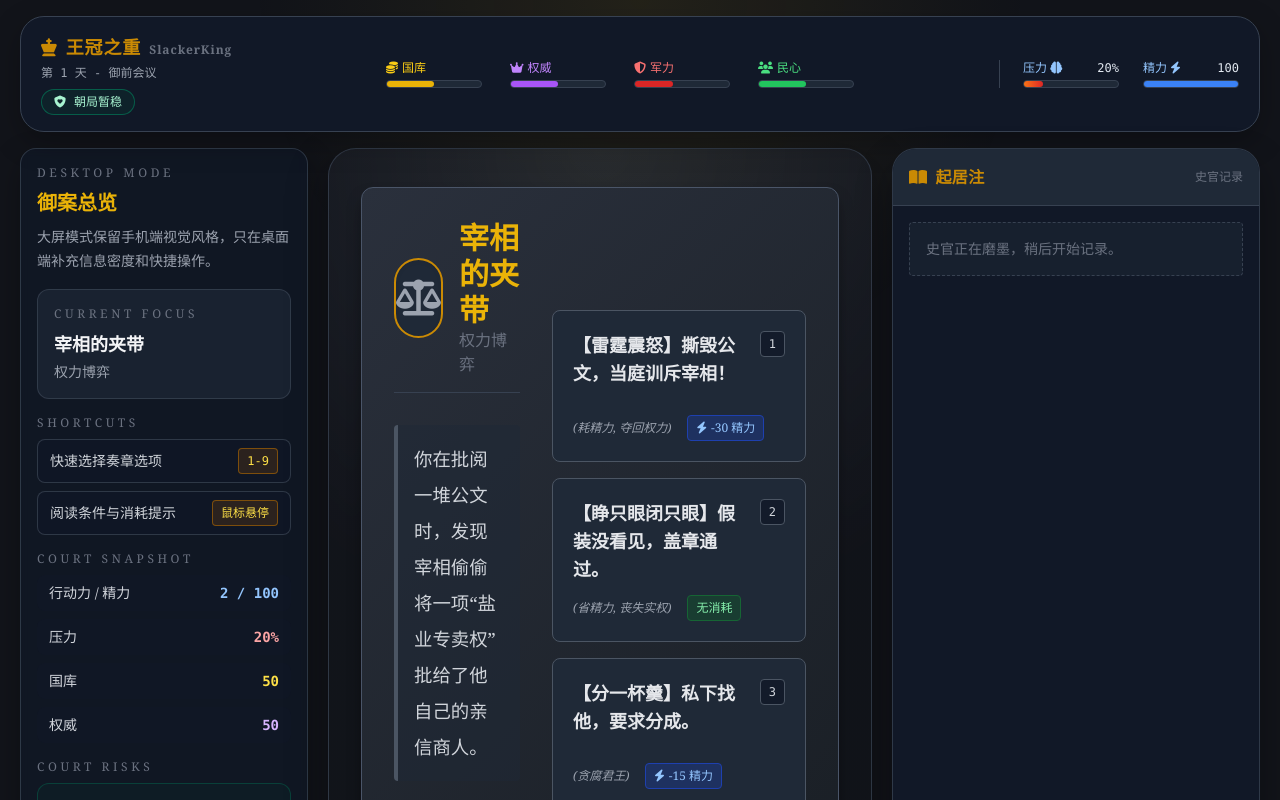
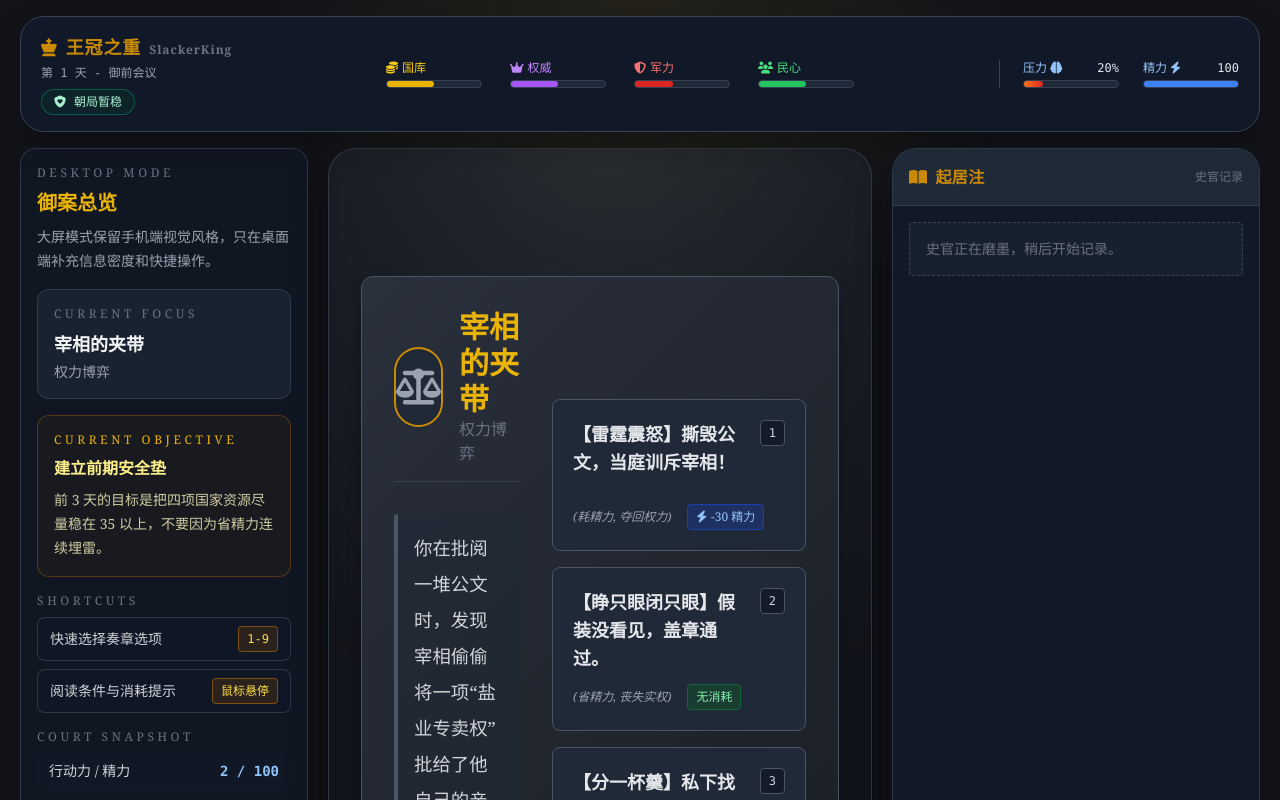
Before and after one commit to onovich/SlackerKing, a React (Vite) app: page / in a window 1280 px wide. Shown: the top 800 px of the page. Built offline with nearby package versions, Linux system fonts and the light colour scheme.

Commit message:
feat: add stage guidance card

```diff
--- a/src/view/components/DesktopCompanion.jsx
+++ b/src/view/components/DesktopCompanion.jsx
@@ -41,6 +41,58 @@ function RiskRow({ risk }) {
   );
 }
 
+function getGuidance(gameState, visibleRisks) {
+  const lowestResource = Object.entries(gameState.resources).sort((left, right) => left[1] - right[1])[0];
+  const highestRisk = visibleRisks[0];
+
+  if (gameState.isGameOver) {
+    return {
+      title: '复盘这次败局',
+      body: '回看最后几条史官记录，找出是哪条资源或哪项隐患先失控。下一局先补那一环。',
+    };
+  }
+
+  if (gameState.player.stress >= 75) {
+    return {
+      title: '先处理压力',
+      body: '你的压力已经逼近危险线。下一次午后优先减压，否则可能先死在王座上。',
+    };
+  }
+
+  if (highestRisk?.level.key === 'danger') {
+    return {
+      title: '先压住危急隐患',
+      body: `当前最危险的是“${highestRisk.label}”。优先围绕它做选择，并为夜间后果留出缓冲资源。`,
+    };
+  }
+
+  if (gameState.day <= 3) {
+    return {
+      title: '建立前期安全垫',
+      body: '前 3 天的目标是把四项国家资源尽量稳在 35 以上，不要因为省精力连续埋雷。',
+    };
+  }
+
+  if (lowestResource && lowestResource[1] < 35) {
+    return {
+      title: '先补最弱资源',
+      body: `你当前最脆弱的是“${lowestResource[0] === 'treasury' ? '国库' : lowestResource[0] === 'authority' ? '权威' : lowestResource[0] === 'military' ? '军力' : '民心'}”。接下来优先修这一项，避免单项崩盘。`,
+    };
+  }
+
+  if (highestRisk) {
+    return {
+      title: '确认你的治理倾向',
+      body: `你已经暴露出“${highestRisk.label}”风险。现在不是乱点选项的时候，开始决定你要补权、补军，还是继续享乐硬扛。`,
+    };
+  }
+
+  return {
+    title: '趁平稳期囤余地',
+    body: '局势暂时平静时，优先把国库和军力抬起来。后面真正危险时，你需要足够缓冲。',
+  };
+}
+
 export function DesktopCompanion({ gameState, currentEvent, visibleRisks }) {
   const shortcuts = gameState.isGameOver
     ? [{ keyLabel: 'R', description: '重新开始这一局' }]
@@ -60,6 +112,7 @@ export function DesktopCompanion({ gameState, currentEvent, visibleRisks }) {
           ];
 
   const latestLog = gameState.logs.at(-1)?.text;
+  const guidance = getGuidance(gameState, visibleRisks);
 
   return (
     <aside className="hidden xl:flex xl:w-72 xl:flex-col xl:gap-4">
@@ -76,6 +129,12 @@ export function DesktopCompanion({ gameState, currentEvent, visibleRisks }) {
           <div className="text-xs uppercase tracking-[0.3em] text-gray-500">Current Focus</div>
           <div className="mt-2 text-lg font-bold text-gray-100">{gameState.isGameOver ? '王朝落幕' : currentEvent?.title ?? '宫廷事务'}</div>
           <div className="mt-1 text-sm text-gray-400">{gameState.isGameOver ? '按 R 可立即重开' : currentEvent?.tag ?? '当前阶段摘要'}</div>
+        </div>
+
+        <div className="rounded-xl border border-yellow-800/60 bg-yellow-900/10 p-4">
+          <div className="text-xs uppercase tracking-[0.3em] text-yellow-500">Current Objective</div>
+          <div className="mt-2 text-base font-bold text-yellow-200">{guidance.title}</div>
+          <p className="mt-2 text-sm leading-6 text-yellow-100/80">{guidance.body}</p>
         </div>
 
         <div className="space-y-2">
```
